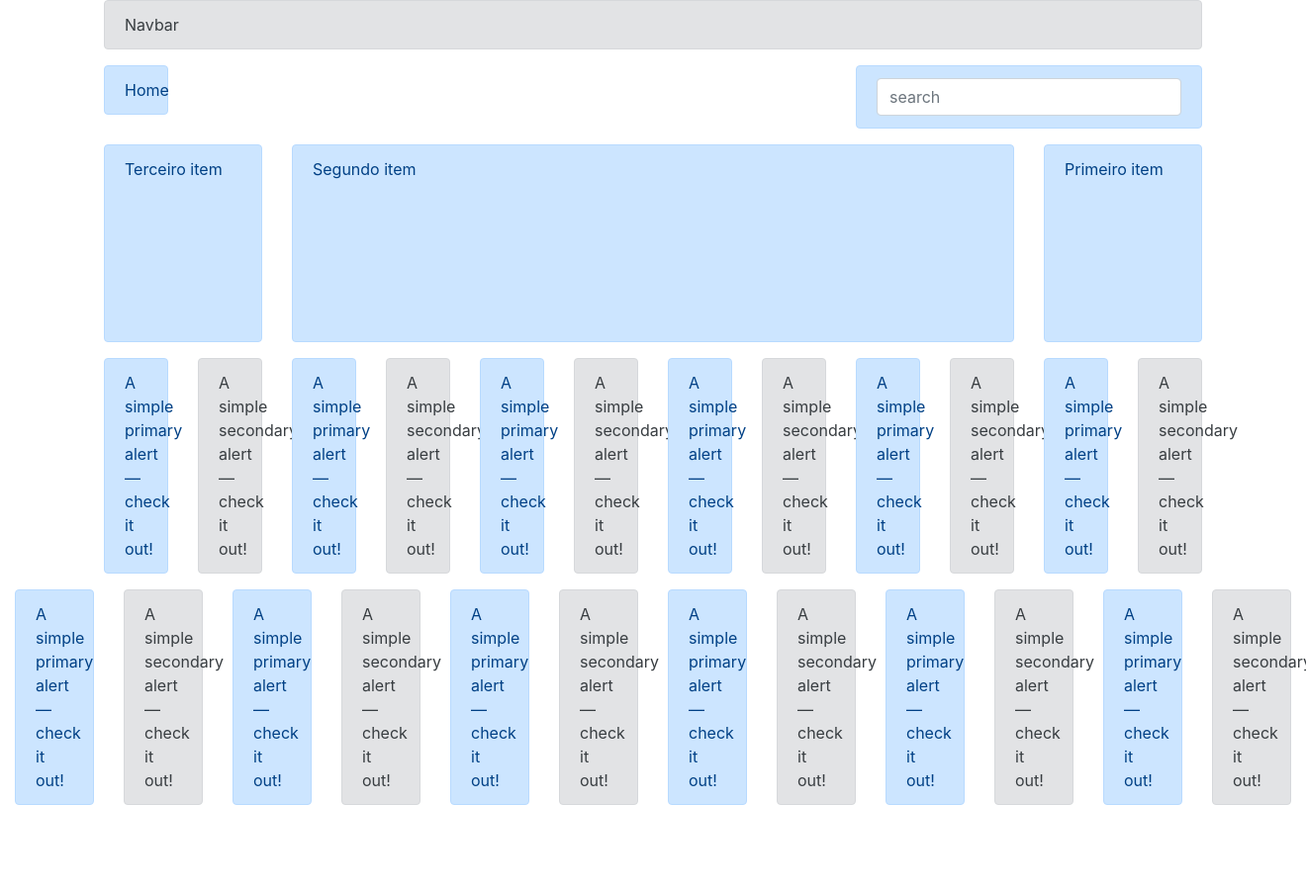
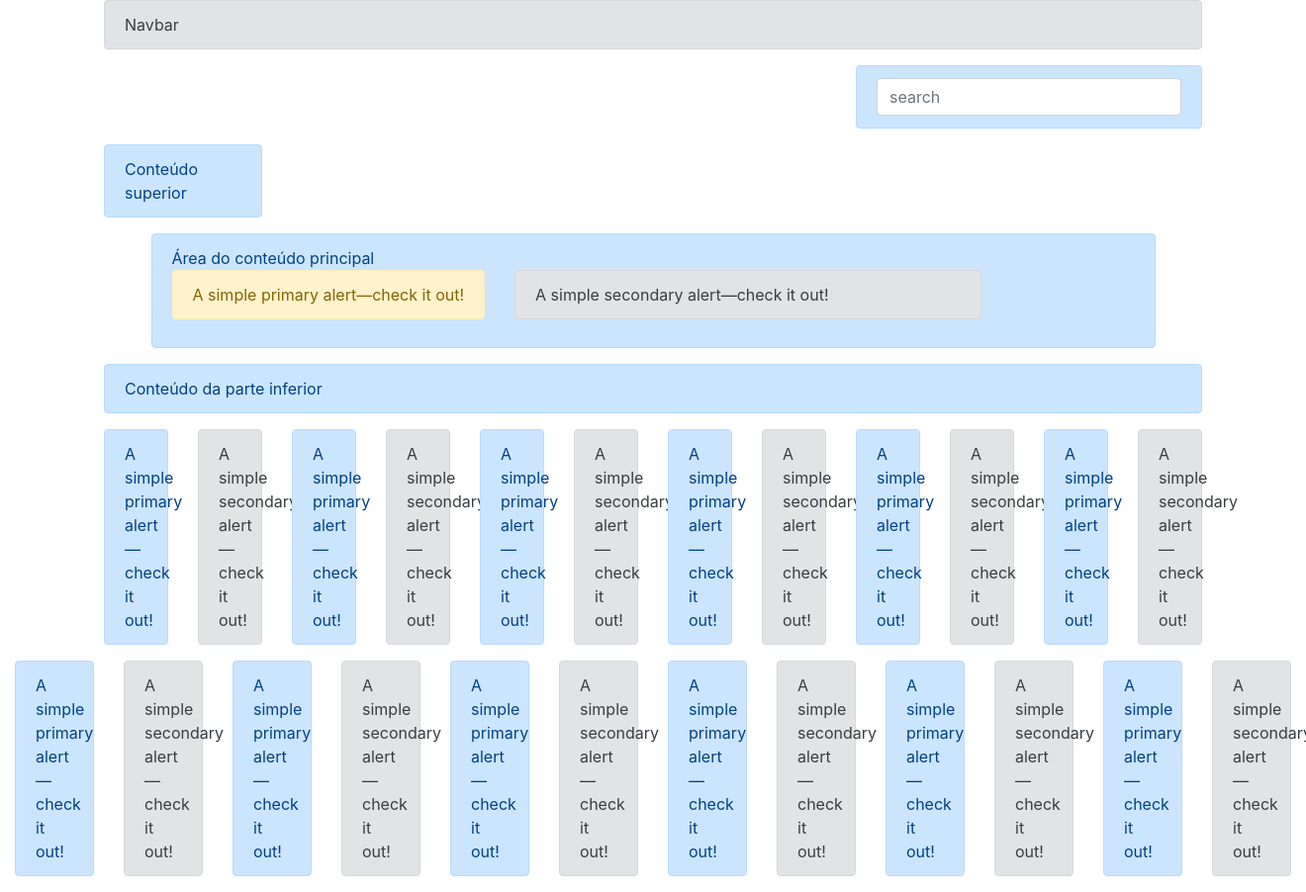
Before and after one commit to Eliseu1264/e_commerce, a Django app: page /bootstrap/ in a window 1320 px wide. Shown: the whole page at 99% size. Before the commit the page ends 814 px from the top, so only its background shows below. Run offline with Django 4.2, Linux system fonts and the light colour scheme; parts of the project's set-up code (start-up, migrations or seed data) failed here and were passed over; some libraries are stand-ins or nearby versions.

Commit message:
breakpoints

```diff
--- a/template/bootstrap/example.html
+++ b/template/bootstrap/example.html
@@ -18,31 +18,38 @@
                 </div>
             </div>
             <div class="row">
-                <div class="col-1">
-                    <div class="alert alert-primary" role="alert">
-                        Home
-                    </div>
-                </div>
-                <div class="col-4 ml-auto">
+                <div class="col-12 col-sm-12 col-md-6 col-lg-4 ml-auto">
                     <div class="alert alert-primary" role="alert">
                         <input type="text" class="form-control" placeholder="search">
                     </div>
                 </div>
             </div>
             <div class="row">
-                <div class="col-2 order-12">
-                    <div class="alert alert-primary" role="alert" style='min-height: 200px;'>
-                       Primeiro item
+                <div class="col-12 col-lg-2 order-1">
+                    <div class="alert alert-primary" role="alert">
+                        Conteúdo superior
                     </div>
                 </div>
-                <div class="col-8 order-6">
-                    <div class="alert alert-primary" role="alert" style='min-height: 200px;'>
-                         Segundo item
+                <div class="col-11 ml-auto mr-auto order-6">
+                    <div class="alert alert-primary" role="alert">
+                        Área do conteúdo principal
+                        <div class="row">
+                            <div class="col-auto">
+                                <div class="alert alert-warning" role="alert">
+                                    A simple primary alert—check it out!
+                                </div>
+                           </div>
+                           <div class="col-6">
+                               <div class="alert alert-secondary" role="alert">
+                                    A simple secondary alert—check it out!
+                               </div>
+                           </div>
+                         </div>
                     </div>
                 </div>
-                <div class="col-2 order-1">
-                    <div class="alert alert-primary" role="alert" style='min-height: 200px;'>
-                         Terceiro item
+                <div class="col-12 order-12">
+                    <div class="alert alert-primary" role="alert">
+                        Conteúdo da parte inferior
                     </div>
                 </div>
             </div>
```
